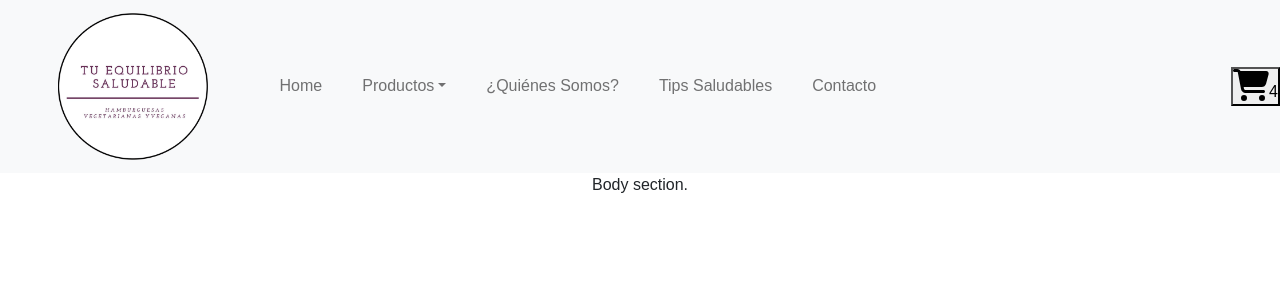
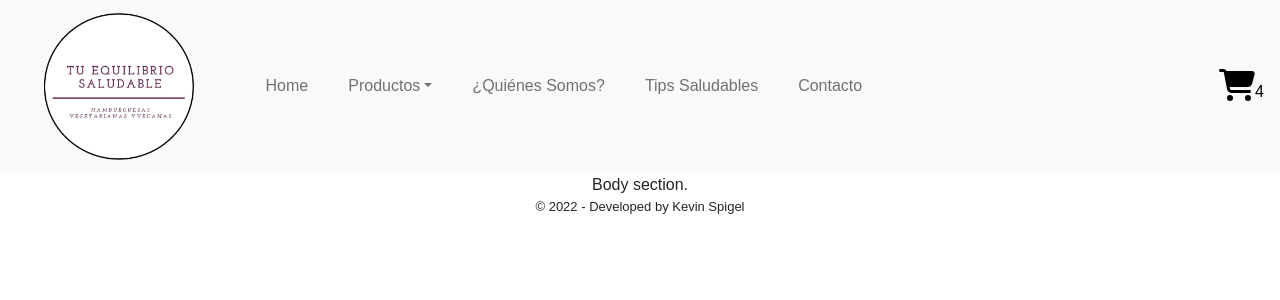
Before and after one commit to KevinSpigel/healthy-balance, a React (Create React App) app: page / in a window 1280 px wide. Shown: the top 300 px of the page. Built offline with nearby package versions, Linux system fonts and the light colour scheme.

Commit message:
Adding footer component

```diff
--- a/src/App.js
+++ b/src/App.js
@@ -1,6 +1,7 @@
 import './App.css';
 import { NavBar } from './components/NavBar/NavBar';
 import { ItemListContainer } from './components/ItemListContainer/ItemListContainer';
+import { Footer } from './components/Footer/Footer';
 
 function App() {
   return (
@@ -8,6 +9,7 @@ function App() {
 
       <NavBar />
       <ItemListContainer title="Body section." />
+      <Footer />
 
     </div>
   );
--- a/src/components/CartWidget/CartWidget.css
+++ b/src/components/CartWidget/CartWidget.css
@@ -0,0 +1,16 @@
+
+
+.cart-button{
+    border: none;
+    background-color: transparent;
+};
+
+.bubble{
+    text-align: center;
+    padding: 3px;
+    font-size: x-small;
+    color: white;
+    background-color: rgb(208, 3, 3);
+    border-radius: 50% ;
+    box-shadow: 1px 1px 1px rgb(190, 190, 190);
+};
--- a/src/components/CartWidget/CartWidget.jsx
+++ b/src/components/CartWidget/CartWidget.jsx
@@ -1,12 +1,13 @@
-import './CartWidget';
+import '../CartWidget/CartWidget.css';
 import { FontAwesomeIcon } from '@fortawesome/react-fontawesome';
 import { faCartShopping } from '@fortawesome/free-solid-svg-icons';
 
 export const CartWidget = () => {
     return (
         <div>
-            <button><FontAwesomeIcon className="fa-2x" icon={faCartShopping} />
-            <span>
+            <button className="cart-button mx-3"><FontAwesomeIcon className="fa-2x" icon={faCartShopping} />
+
+            <span className="bubble">
                 4
             </span>
             </button>
--- /dev/null
+++ b/src/components/Footer/Footer.css
@@ -0,0 +1,4 @@
+
+.p-footer{
+font-size: small;
+};
--- /dev/null
+++ b/src/components/Footer/Footer.jsx
@@ -0,0 +1,15 @@
+import '../Footer/Footer.css';
+
+
+export const Footer = () => {
+    return (
+        <footer bg="light">
+
+
+
+
+            <div className="p-footer"> &copy; 2022 - Developed by Kevin Spigel</div>
+
+        </footer>
+    );
+};
--- a/src/components/ItemListContainer/ItemListcontainer.jsx
+++ b/src/components/ItemListContainer/ItemListcontainer.jsx
@@ -1,4 +1,4 @@
-import './ItemListContainer';
+import '../ItemListContainer/ItemListContainer.css';
 
 
 export const ItemListContainer = ({ title }) => {
--- a/src/components/NavBar/NavBar.css
+++ b/src/components/NavBar/NavBar.css
@@ -0,0 +1,3 @@
+/* .navbar-layout{
+
+} */
--- a/src/components/NavBar/NavBar.jsx
+++ b/src/components/NavBar/NavBar.jsx
@@ -1,5 +1,5 @@
 
-import './NavBar';
+import '../NavBar/NavBar.css';
 import Container from 'react-bootstrap/Container';
 import Nav from 'react-bootstrap/Nav';
 import Navbar from 'react-bootstrap/Navbar';
```
